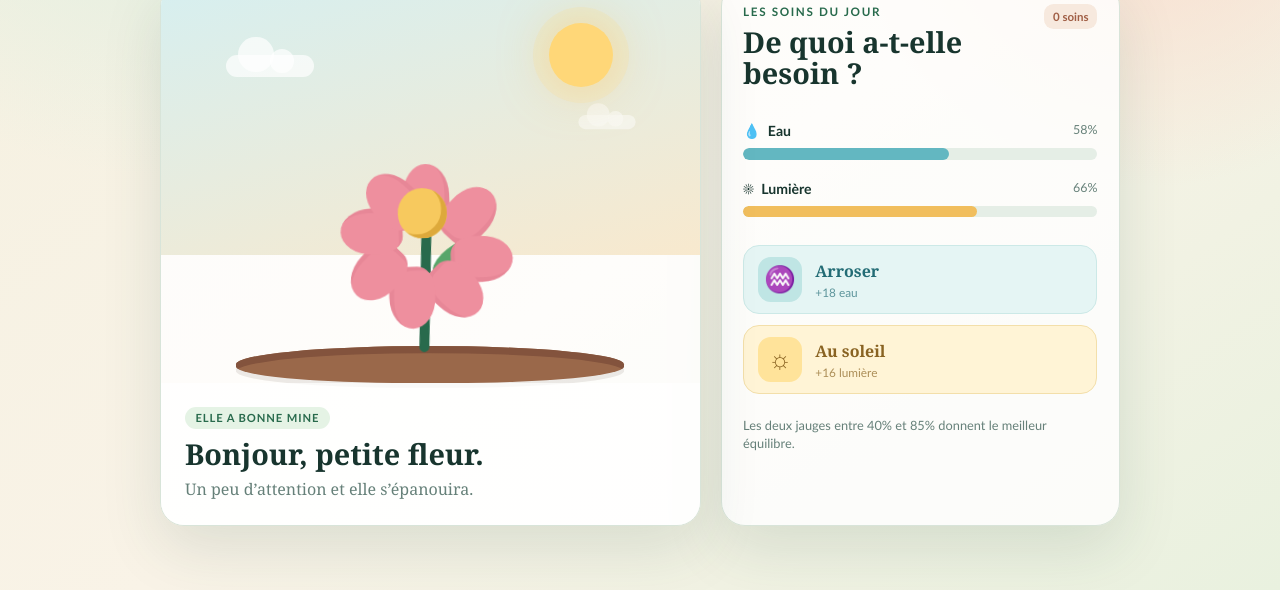
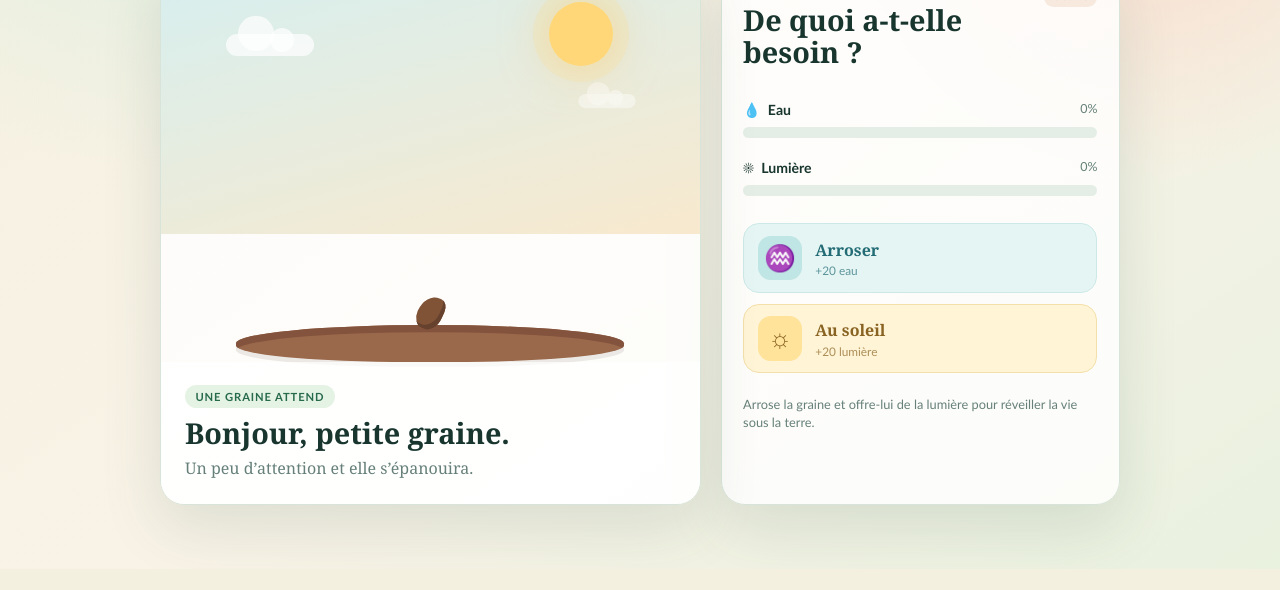
Before and after one commit to TimolSchool/Flower, a website: page frontend/index.html in a window 1280 px wide. Shown: the part 282-872 px from the top of the page. After the commit the page ends 851 px from the top, so only its background shows below. Drawn offline with Linux system fonts and the light colour scheme.

Commit message:
feat: game

```diff
--- a/frontend/app.js
+++ b/frontend/app.js
@@ -2,11 +2,11 @@ const waterButton = document.getElementById("water-button");
 const sunButton = document.getElementById("sun-button");
 const result = document.getElementById("result");
 const tip = document.getElementById("tip");
-const stateKey = "flower-care-state";
+const stateKey = "flower-care-state-v2";
 
 const defaultState = {
-  water: 58,
-  sunlight: 66,
+  water: 0,
+  sunlight: 0,
   careCount: 0,
   day: 1,
 };
@@ -31,8 +31,15 @@ function clamp(value) {
 
 function getHealth() {
   const balance = Math.abs(state.water - state.sunlight);
-  const comfort = state.water >= 40 && state.water <= 85 && state.sunlight >= 40 && state.sunlight <= 85;
+  const comfort = state.water >= 40 && state.sunlight >= 40;
   return clamp(Math.round((state.water + state.sunlight) / 2 - balance * 0.35 + (comfort ? 8 : 0)));
+}
+
+function getGrowthStage() {
+  const progress = Math.min(state.water, state.sunlight);
+  if (progress >= 80) return "flower";
+  if (progress >= 35) return "sprout";
+  return "seed";
 }
 
 function updateMeter(name, value) {
@@ -43,15 +50,21 @@ function updateMeter(name, value) {
 function updateView(message) {
   const health = getHealth();
   const flower = document.getElementById("flower");
+  const sprout = document.getElementById("sprout");
+  const seed = document.getElementById("seed");
   const statusLabel = document.getElementById("status-label");
-  const status = health >= 80 ? "Elle rayonne" : health >= 55 ? "Elle a bonne mine" : "Elle a besoin de toi";
+  const stage = getGrowthStage();
+  const status = stage === "flower" ? (health >= 80 ? "Elle rayonne" : "Elle fleurit") : stage === "sprout" ? "Une pousse apparaît" : "Une graine attend";
 
   updateMeter("water", state.water);
   updateMeter("sun", state.sunlight);
   document.getElementById("health").textContent = health;
-  document.getElementById("day").textContent = state.day;
   document.getElementById("streak").textContent = `${state.careCount} ${state.careCount === 1 ? "soin" : "soins"}`;
   statusLabel.textContent = status;
+  document.getElementById("flower-title").textContent = stage === "flower" ? "Bonjour, petite fleur." : stage === "sprout" ? "Une vie prend racine." : "Bonjour, petite graine.";
+  flower.dataset.stage = stage;
+  sprout.dataset.stage = stage;
+  seed.dataset.stage = stage;
   flower.dataset.health = health >= 80 ? "happy" : health < 45 ? "sad" : "steady";
 
   if (message) {
@@ -60,10 +73,12 @@ function updateView(message) {
     window.setTimeout(() => result.classList.remove("result-pop"), 400);
   }
 
-  if (state.water > 85) {
-    tip.textContent = "La terre est bien humide. Laisse-la respirer avant d'ajouter de l'eau.";
-  } else if (state.sunlight > 85) {
-    tip.textContent = "Beaucoup de lumière ! Une petite pause à l'ombre lui fera du bien.";
+  if (state.water === 100 && state.sunlight === 100) {
+    tip.textContent = "Les deux jauges sont pleines. Ta fleur est complètement épanouie !";
+  } else if (stage === "seed") {
+    tip.textContent = "Arrose la graine et offre-lui de la lumière pour réveiller la vie sous la terre.";
+  } else if (stage === "sprout") {
+    tip.textContent = "La pousse grandit. Continue les deux soins pour faire apparaître les pétales.";
   } else if (health >= 80) {
     tip.textContent = "Tout est parfait. Ta fleur est prête à s'épanouir !";
   } else {
@@ -73,12 +88,10 @@ function updateView(message) {
 
 function care(type) {
   if (type === "water") {
-    state.water = clamp(state.water + 18);
-    state.sunlight = clamp(state.sunlight - 2);
+    state.water = clamp(state.water + 20);
     updateView("Glou glou ! La terre se gorge doucement d'eau.");
   } else {
-    state.sunlight = clamp(state.sunlight + 16);
-    state.water = clamp(state.water - 3);
+    state.sunlight = clamp(state.sunlight + 20);
     updateView("Les pétales se tournent vers la lumière.");
   }
   state.careCount += 1;
--- a/frontend/index.html
+++ b/frontend/index.html
@@ -11,7 +11,6 @@
     <div class="page">
       <header class="topbar">
         <div>
-          <p class="eyebrow">Jardin secret · Jour <span id="day">1</span></p>
           <h1>Fais grandir ta fleur.</h1>
         </div>
         <div class="sun-badge" aria-label="Vitalité de la fleur">
@@ -29,7 +28,12 @@
             <span class="sun"></span>
           </div>
           <div class="flower-stage">
-            <div class="flower-shadow"></div>
+            <div class="seed" id="seed" aria-hidden="true"></div>
+            <div class="sprout" id="sprout" aria-hidden="true">
+              <span class="sprout-stem"></span>
+              <span class="sprout-leaf sprout-leaf-left"></span>
+              <span class="sprout-leaf sprout-leaf-right"></span>
+            </div>
             <div class="flower" id="flower" aria-label="Ta fleur">
               <div class="petals">
                 <span></span><span></span><span></span><span></span>
@@ -43,8 +47,8 @@
             <div class="soil"></div>
           </div>
           <div class="garden-copy">
-            <p class="status-label" id="status-label">Elle a bonne mine</p>
-            <h2 id="flower-title">Bonjour, petite fleur.</h2>
+            <p class="status-label" id="status-label">Une graine attend</p>
+            <h2 id="flower-title">Bonjour, petite graine.</h2>
             <p id="result" class="result" role="status" aria-live="polite">
               Un peu d’attention et elle s’épanouira.
             </p>
@@ -62,11 +66,11 @@
 
           <div class="meters">
             <div class="meter-row">
-              <div class="meter-label"><span aria-hidden="true">💧</span><strong>Eau</strong><span id="water-value">58%</span></div>
+              <div class="meter-label"><span aria-hidden="true">💧</span><strong>Eau</strong><span id="water-value">0%</span></div>
               <div class="meter-track"><span id="water-bar" class="meter-fill water-fill"></span></div>
             </div>
             <div class="meter-row">
-              <div class="meter-label"><span aria-hidden="true">☀</span><strong>Lumière</strong><span id="sun-value">66%</span></div>
+              <div class="meter-label"><span aria-hidden="true">☀</span><strong>Lumière</strong><span id="sun-value">0%</span></div>
               <div class="meter-track"><span id="sun-bar" class="meter-fill sun-fill"></span></div>
             </div>
           </div>
@@ -74,11 +78,11 @@
           <div class="actions">
             <button class="action-button water-action" id="water-button" type="button">
               <span class="action-icon" aria-hidden="true">♒</span>
-              <span><strong>Arroser</strong><small>+18 eau</small></span>
+              <span><strong>Arroser</strong><small>+20 eau</small></span>
             </button>
             <button class="action-button light-action" id="sun-button" type="button">
               <span class="action-icon" aria-hidden="true">☼</span>
-              <span><strong>Au soleil</strong><small>+16 lumière</small></span>
+              <span><strong>Au soleil</strong><small>+20 lumière</small></span>
             </button>
           </div>
           <p class="tip" id="tip">Les deux jauges entre 40% et 85% donnent le meilleur équilibre.</p>
--- a/frontend/styles.css
+++ b/frontend/styles.css
@@ -43,7 +43,17 @@ h2 { margin-bottom: .15rem; font-size: clamp(1.35rem, 3vw, 1.8rem); line-height:
 .cloud-two { top: 8rem; right: 9%; transform: scale(.65); opacity: .65; }
 .flower-stage { position: relative; z-index: 1; display: grid; place-items: end center; flex: 1; min-height: 20rem; padding-top: 9rem; }
 .soil { width: 72%; height: 2.3rem; border-radius: 50% 50% 45% 45%; background: #9a684a; box-shadow: inset 0 .45rem #83533d, 0 .3rem 0 rgba(77, 61, 43, .1); }
+.seed { position: absolute; z-index: 3; bottom: 2rem; width: 1.55rem; height: 2.1rem; border-radius: 65% 35% 55% 45%; background: #805337; transform: rotate(24deg); box-shadow: inset -.25rem -.2rem #65412e; transition: opacity .4s, transform .5s; }
+.seed[data-stage="sprout"], .seed[data-stage="flower"] { opacity: 0; transform: translateY(.8rem) rotate(24deg) scale(.7); }
+.sprout { position: absolute; z-index: 3; bottom: 2rem; width: 5.5rem; height: 8rem; transition: opacity .4s, transform .5s; }
+.sprout[data-stage="seed"] { opacity: 0; transform: translateY(1rem) scale(.6); }
+.sprout[data-stage="flower"] { opacity: 0; transform: translateY(-1rem) scale(.85); }
+.sprout-stem { position: absolute; bottom: 0; left: 2.55rem; width: .48rem; height: 6.2rem; border-radius: 1rem; background: #4f965c; }
+.sprout-leaf { position: absolute; bottom: 3.5rem; width: 2.8rem; height: 1.3rem; border-radius: 100% 0 100% 0; background: #63ae69; }
+.sprout-leaf-left { left: .2rem; transform: rotate(18deg); }
+.sprout-leaf-right { right: .15rem; transform: rotate(162deg); }
 .flower { position: absolute; bottom: 1.3rem; width: 8.5rem; height: 13rem; transform-origin: bottom center; animation: sway 5s ease-in-out infinite; transition: transform .5s ease; }
+.flower[data-stage="seed"], .flower[data-stage="sprout"] { opacity: 0; pointer-events: none; transform: translateY(1rem) scale(.65); }
 .flower[data-health="happy"] { transform: scale(1.08); }
 .flower[data-health="sad"] { transform: rotate(-5deg) scale(.85); filter: saturate(.7); }
 .stem { position: absolute; z-index: 1; bottom: .6rem; left: 3.8rem; width: .65rem; height: 8rem; border-radius: 1rem; background: var(--green); transform: rotate(3deg); }
@@ -90,5 +100,6 @@ h2 { margin-bottom: .15rem; font-size: clamp(1.35rem, 3vw, 1.8rem); line-height:
 .tip { margin: 1.35rem 0 0; color: var(--muted); font: .8rem/1.45 "Trebuchet MS", sans-serif; }
 @keyframes sway { 0%, 100% { transform: rotate(-2deg); } 50% { transform: rotate(2deg); } }
 @keyframes pop { 0% { opacity: .4; transform: translateY(4px); } 100% { opacity: 1; transform: translateY(0); } }
-@media (max-width: 700px) { .page { width: min(100% - 1.25rem, 34rem); padding-top: 1.25rem; } .game { grid-template-columns: 1fr; } .garden-card { min-height: 31rem; } .flower-stage { min-height: 18rem; } }
+@media (max-width: 700px) { .page { width: calc(100% - 1rem); padding-top: 1rem; } .topbar { align-items: center; } .game { grid-template-columns: 1fr; } .garden-card { min-height: 31rem; } .flower-stage { min-height: 18rem; } .care-card { padding: 1.1rem; } }
+@media (max-width: 390px) { .topbar { display: block; } .sun-badge { width: max-content; margin-top: .8rem; } h1 { font-size: 2.3rem; } .garden-copy { padding: 1.15rem; } }
 @media (prefers-reduced-motion: reduce) { *, *::before, *::after { animation: none !important; transition: none !important; } }
```
Also changed, not shown: README.md.
